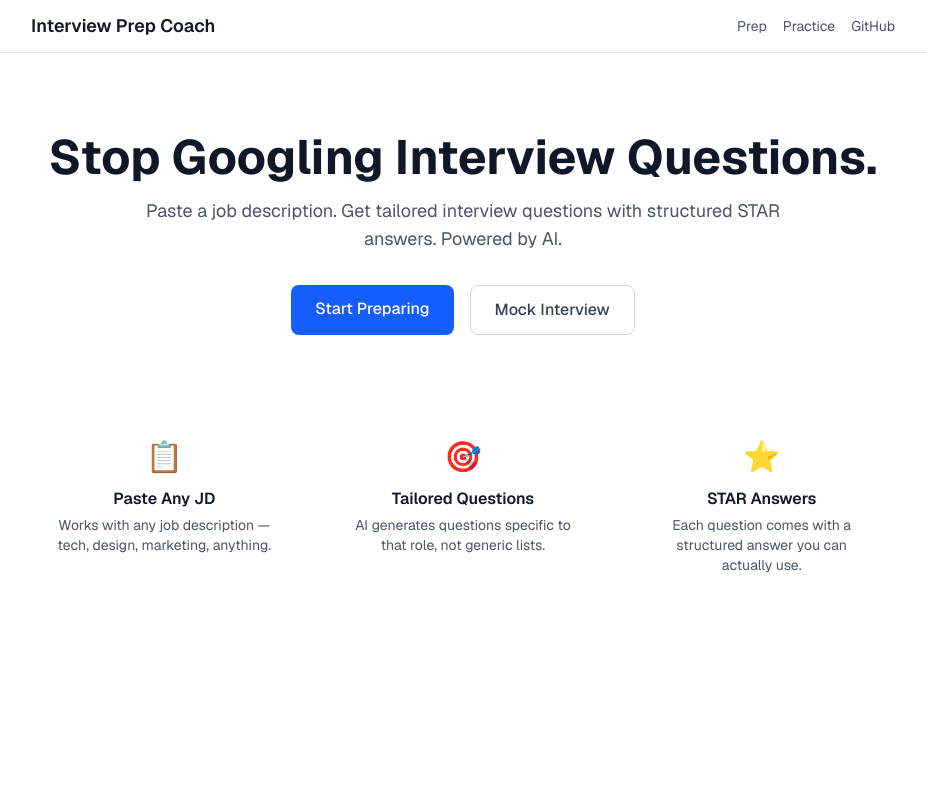
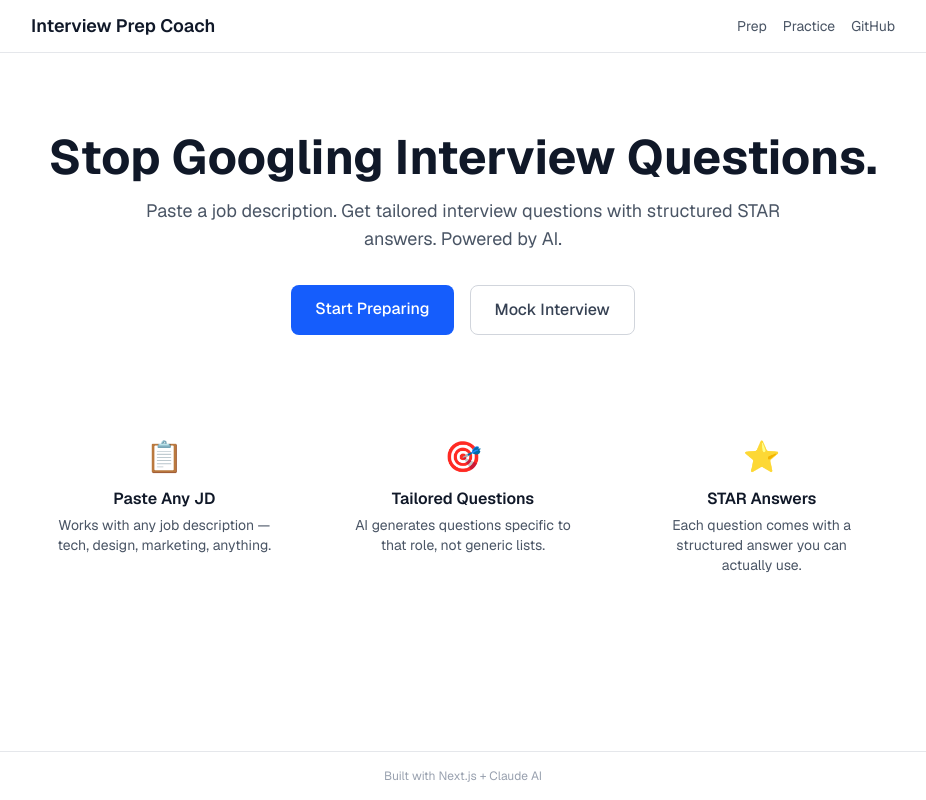
Before and after one commit to encode-abdullah/AI-Interview-Coach, a Next.js app: page / in a window 1280 px wide. Shown: the whole page, without its empty margins (177-1103 px from the left). Built offline with nearby package versions, Linux system fonts and the light colour scheme.

Commit message:
day 2 done — footer + github link fixed

```diff
--- a/app/layout.tsx
+++ b/app/layout.tsx
@@ -38,7 +38,7 @@ export default function RootLayout({ children }: LayoutProps<"/">) {
                 Practice
               </Link>
               <a
-                href="https://github.com"
+                href="https://github.com/encode-abdullah/AI-Interview-Coach"
                 target="_blank"
                 rel="noopener noreferrer"
                 className="text-gray-600 hover:text-gray-900"
@@ -49,6 +49,9 @@ export default function RootLayout({ children }: LayoutProps<"/">) {
           </div>
         </nav>
         <main className="flex-1">{children}</main>
+        <footer className="border-t border-gray-200 py-4 text-center text-xs text-gray-400">
+          Built with Next.js + Claude AI
+        </footer>
       </body>
     </html>
   );
```
